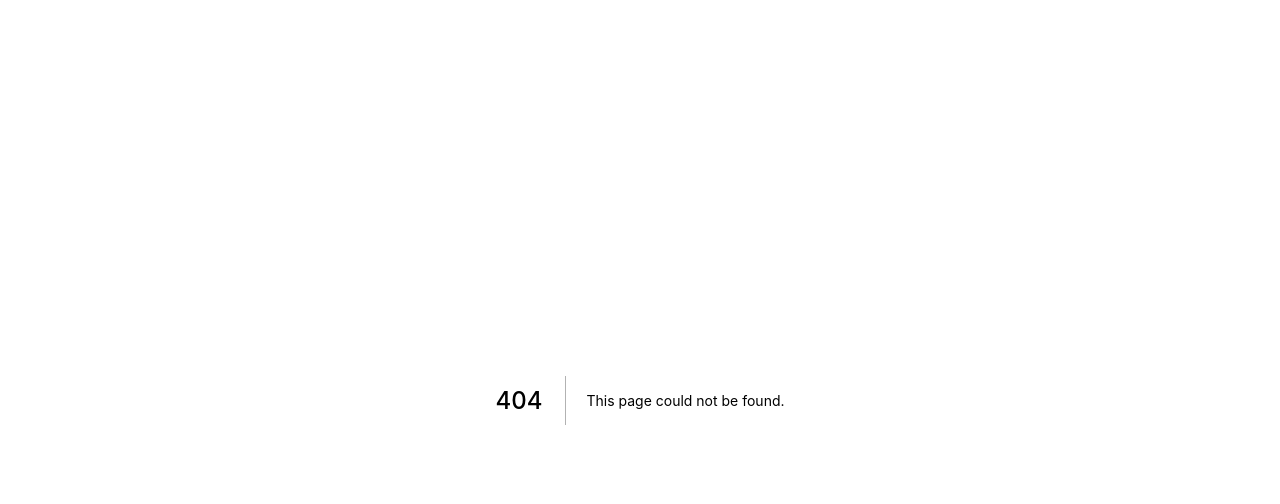
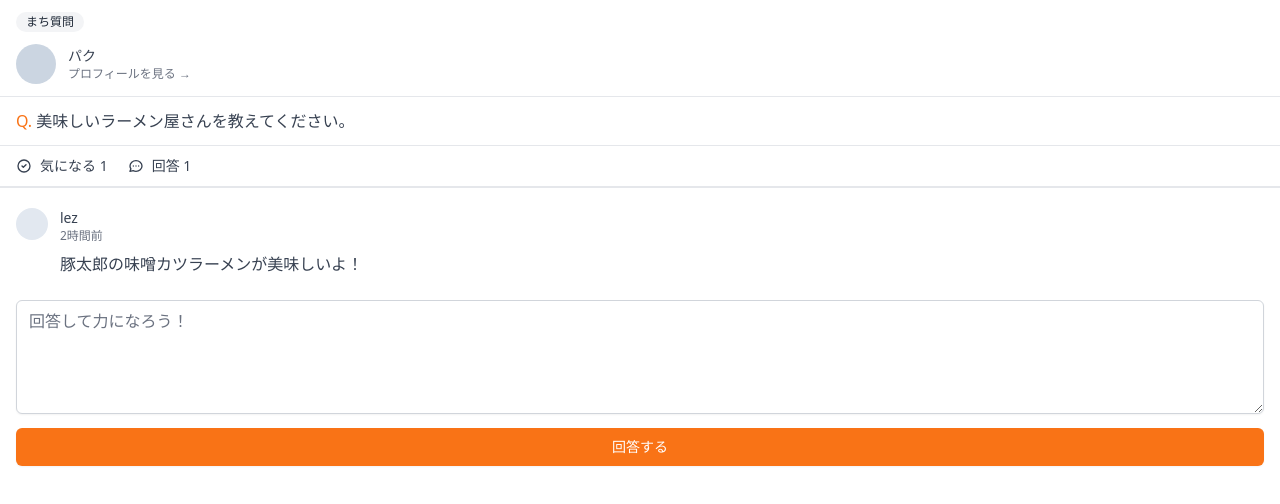
Before and after one commit to RspSang/ninjin-market, a Next.js app: page /community/1 in a window 1280 px wide. Before the commit this address had no page. Shown: the top 504 px of the page. Built offline with nearby package versions, Linux system fonts and the light colour scheme.

Commit message:
Add comunity detail page UI

```diff
--- /dev/null
+++ b/pages/community/[id].tsx
@@ -0,0 +1,86 @@
+import type { NextPage } from "next";
+
+const CommunityPostDetail: NextPage = () => {
+  return (
+    <div>
+      <span className="my-3 ml-4 inline-flex items-center rounded-full bg-gray-100 px-2.5 py-0.5 text-xs font-medium text-gray-800">
+        まち質問
+      </span>
+      <div className="mb-3 flex cursor-pointer items-center space-x-3  border-b px-4 pb-3">
+        <div className="h-10 w-10 rounded-full bg-slate-300" />
+        <div>
+          <p className="text-sm font-medium text-gray-700">パク</p>
+          <p className="text-xs font-medium text-gray-500">
+            プロフィールを見る &rarr;
+          </p>
+        </div>
+      </div>
+      <div>
+        <div className="mt-2 px-4 text-gray-700">
+          <span className="font-medium text-orange-500">Q.</span>{" "}
+          美味しいラーメン屋さんを教えてください。
+        </div>
+        <div className="mt-3 flex w-full space-x-5 border-t border-b-[2px] px-4 py-2.5  text-gray-700">
+          <span className="flex items-center space-x-2 text-sm">
+            <svg
+              className="h-4 w-4"
+              fill="none"
+              stroke="currentColor"
+              viewBox="0 0 24 24"
+              xmlns="http://www.w3.org/2000/svg"
+            >
+              <path
+                strokeLinecap="round"
+                strokeLinejoin="round"
+                strokeWidth="2"
+                d="M9 12l2 2 4-4m6 2a9 9 0 11-18 0 9 9 0 0118 0z"
+              ></path>
+            </svg>
+            <span>気になる 1</span>
+          </span>
+          <span className="flex items-center space-x-2 text-sm">
+            <svg
+              className="h-4 w-4"
+              fill="none"
+              stroke="currentColor"
+              viewBox="0 0 24 24"
+              xmlns="http://www.w3.org/2000/svg"
+            >
+              <path
+                strokeLinecap="round"
+                strokeLinejoin="round"
+                strokeWidth="2"
+                d="M8 12h.01M12 12h.01M16 12h.01M21 12c0 4.418-4.03 8-9 8a9.863 9.863 0 01-4.255-.949L3 20l1.395-3.72C3.512 15.042 3 13.574 3 12c0-4.418 4.03-8 9-8s9 3.582 9 8z"
+              ></path>
+            </svg>
+            <span>回答 1</span>
+          </span>
+        </div>
+      </div>
+      <div className="my-5 space-y-5 px-4">
+        <div className="flex items-start space-x-3">
+          <div className="h-8 w-8 rounded-full bg-slate-200" />
+          <div>
+            <span className="block text-sm font-medium text-gray-700">lez</span>
+            <span className="block text-xs text-gray-500 ">2時間前</span>
+            <p className="mt-2 text-gray-700">
+              豚太郎の味噌カツラーメンが美味しいよ！
+            </p>
+          </div>
+        </div>
+      </div>
+      <div className="px-4">
+        <textarea
+          className="mt-1 w-full rounded-md border-gray-300 shadow-sm focus:border-orange-500 focus:ring-orange-500 "
+          rows={4}
+          placeholder="回答して力になろう！"
+        />
+        <button className="mt-2 w-full rounded-md border border-transparent bg-orange-500 py-2 px-4 text-sm font-medium text-white shadow-sm hover:bg-orange-600 focus:outline-none focus:ring-2 focus:ring-orange-500 focus:ring-offset-2 ">
+          回答する
+        </button>
+      </div>
+    </div>
+  );
+};
+
+export default CommunityPostDetail;
```
